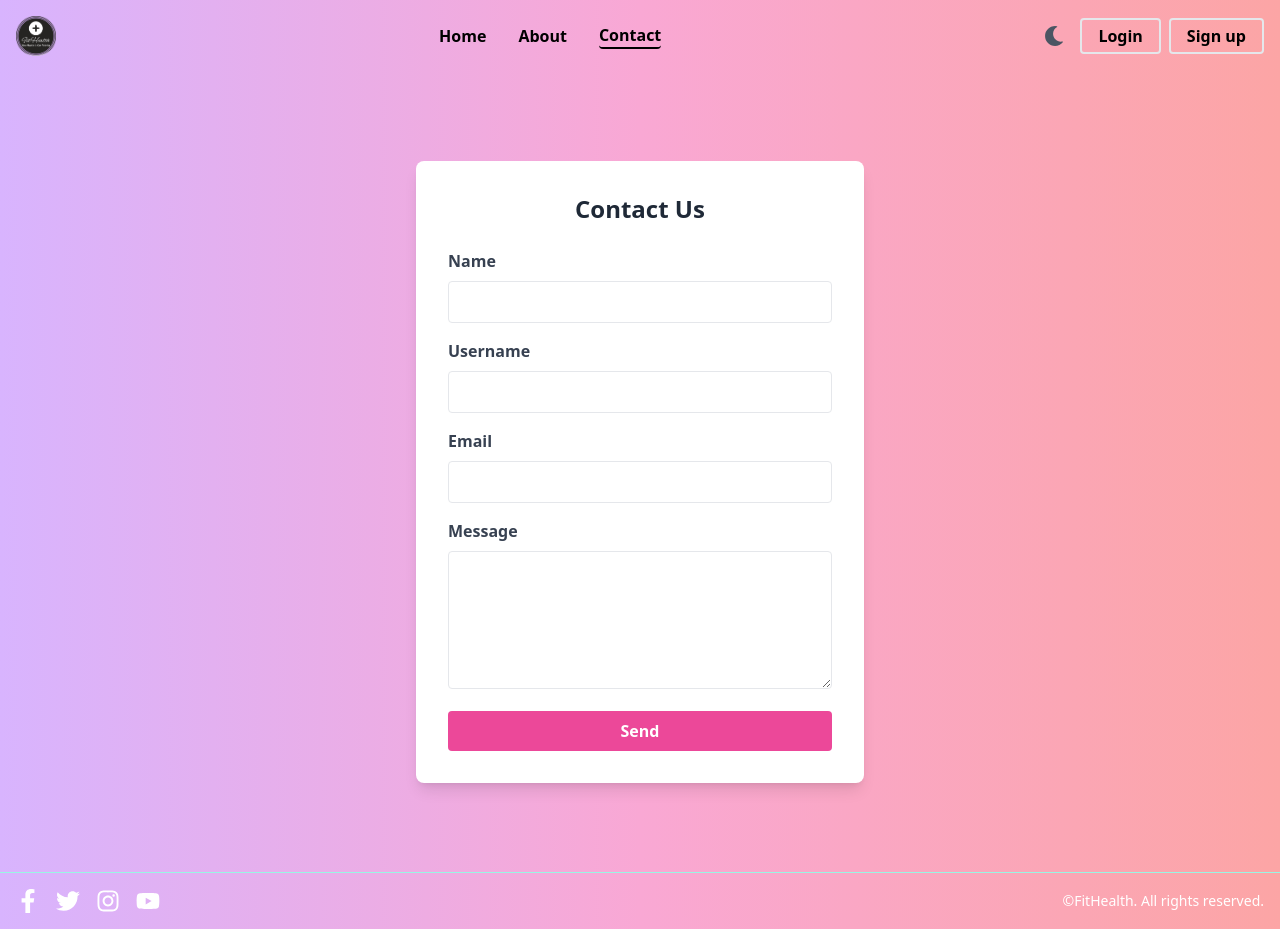
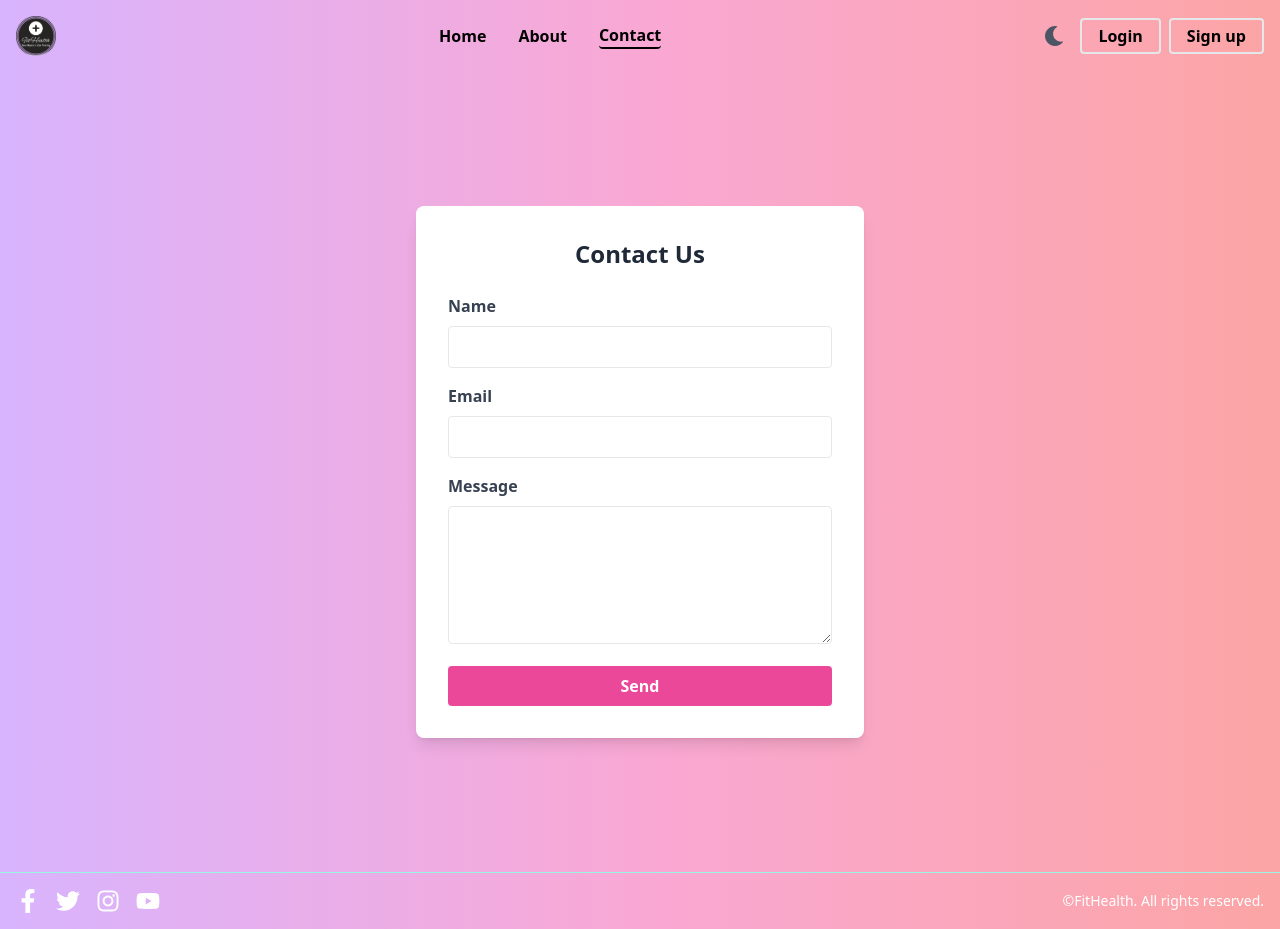
Before and after one commit to Excaliber917/health-suggestion-app-mern-stack-, a React (Vite) app in the folder client/: page /contact in a window 1280 px wide. Built offline with nearby package versions, Linux system fonts and the light colour scheme.

Commit message:
contact us

```diff
--- a/client/src/pages/ContactUs.jsx
+++ b/client/src/pages/ContactUs.jsx
@@ -1,14 +1,13 @@
 import { useState, useRef } from 'react';
 import { useNavigate } from 'react-router-dom';
 import Footer from '../components/Footer';
-import emailjs from 'emailjs-com';
+import emailjs from 'emailjs-com'
 import { ToastContainer, toast } from 'react-toastify';
 import 'react-toastify/dist/ReactToastify.css';
 
 function ContactUs() {
   const [formData, setFormData] = useState({
     name: '',
-    username: '',
     email: '',
     message: ''
   });
@@ -27,10 +26,10 @@ function ContactUs() {
   const sendEmail = (e) => {
     e.preventDefault();
 
-    const { name, username, email, message } = formData;
+    const { name, email, message } = formData;
 
     // Basic form validation
-    if (!name || !username || !email || !message) {
+    if (!name || !email || !message) {
       setError('All fields are required.');
       return;
     }
@@ -77,17 +76,7 @@ function ContactUs() {
               />
             </div>
 
-            <div className="mb-4">
-              <label htmlFor="username" className="block text-gray-700 dark:text-gray-300 font-semibold mb-2">Username</label>
-              <input
-                type="text"
-                id="username"
-                name="username"
-                value={formData.username}
-                onChange={handleChange}
-                className="w-full px-3 py-2 border rounded focus:outline-none focus:ring-2 focus:ring-pink-400 dark:bg-gray-700 dark:border-gray-600 dark:focus:ring-pink-500 transition duration-300"
-              />
-            </div>
+
 
             <div className="mb-4">
               <label htmlFor="email" className="block text-gray-700 dark:text-gray-300 font-semibold mb-2">Email</label>
@@ -109,7 +98,7 @@ function ContactUs() {
                 value={formData.message}
                 onChange={handleChange}
                 rows="5"
-                className="w-full px-3 py-2 border rounded focus:outline-none focus:ring-2 focus:ring-pink-400 dark:bg-gray-700 dark:border-gray-600 dark:focus:ring-pink-500 transition duration-300"
+                className="w-full dark:text-white px-3 py-2 border rounded focus:outline-none focus:ring-2 focus:ring-pink-400 dark:bg-gray-700 dark:border-gray-600 dark:focus:ring-pink-500 transition duration-300"
               />
             </div>
 
```
Also changed, not shown: 1 other file (tests, documents, lock files or other folders).
